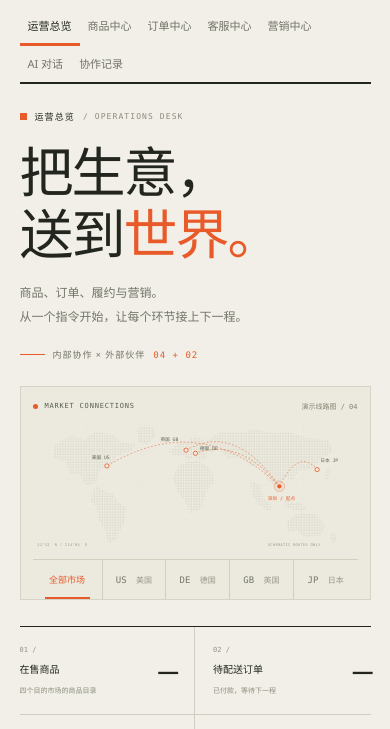
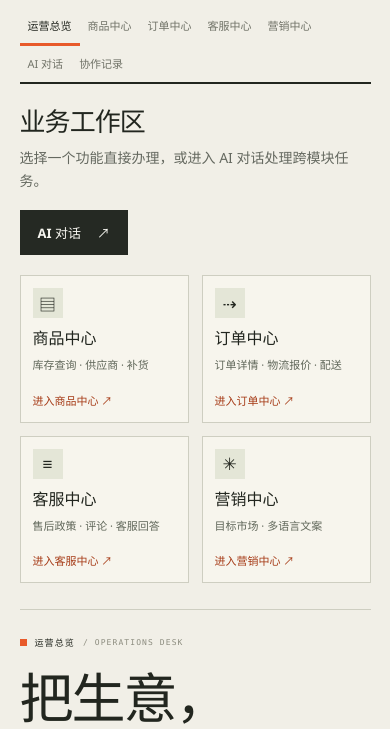
Before and after one commit to sir-svg/crossborder-commerce-agent-hub, a plain HTML site: page app/static/index.html in a window 390 px wide. Shown: the part 115-844 px from the top of the page. Drawn offline with Linux system fonts and the light colour scheme; no server answers.

Commit message:
Make independent business centers the default landing workspace

```diff
--- a/app/static/app.js
+++ b/app/static/app.js
@@ -523,23 +523,26 @@ $("#table-market").addEventListener("change", (event) => {
   );
   if (button) button.click();
 });
-document.querySelectorAll("[data-tab]").forEach((button) =>
-  button.addEventListener("click", () => {
-    const tab = button.dataset.tab;
+function showTab(tab) {
+  const buttons = Array.from(document.querySelectorAll("[data-tab]"));
+  const button = buttons.find((item) => item.dataset.tab === tab);
+  if (!button) return;
   activeTab = tab;
   const independent = ["products", "orders", "support", "marketing"].includes(
     tab,
   );
-    document
-      .querySelectorAll("[data-tab]")
-      .forEach((b) => b.classList.toggle("active", b === button));
+  buttons.forEach((b) => {
+    b.classList.toggle("active", b === button);
+    if (b === button) b.setAttribute("aria-current", "page");
+    else b.removeAttribute("aria-current");
+  });
   $("#page-label").textContent = button.dataset.label;
   const titles = {
     overview: [
       "把生意，",
       "送到",
       "世界。",
-        "商品、订单、履约与营销。从一个指令开始，让每个环节接上下一程。",
+      "商品、订单、履约与营销的业务概况。",
     ],
     products: [
       "每一件货，",
@@ -587,24 +590,20 @@ document.querySelectorAll("[data-tab]").forEach((button) =>
   $("#page-description").textContent = titles[tab][3];
   $(".hero").hidden = independent;
   $(".metrics").hidden = independent;
-    $(".assistant-panel").hidden = independent || tab === "activity";
+  $("#module-launcher").hidden = tab !== "overview";
+  $(".assistant-panel").hidden = tab !== "assistant";
   $(".main-grid").hidden = ["support", "marketing"].includes(tab);
-    $(".main-grid").classList.toggle(
-      "single-column",
-      independent || tab === "activity",
-    );
-    $("#scenario-section").hidden = !["overview", "assistant"].includes(tab);
+  $(".main-grid").classList.toggle("single-column", tab !== "assistant");
+  $("#scenario-section").hidden = tab !== "assistant";
   $(".data-panel").hidden = ![
     "overview",
     "products",
     "orders",
     "assistant",
   ].includes(tab);
-    $("#activity-panel").hidden = ![
-      "overview",
-      "activity",
-      "assistant",
-    ].includes(tab);
+  $("#activity-panel").hidden = !["overview", "activity", "assistant"].includes(
+    tab,
+  );
   $("#table-filter").hidden = !["products", "orders"].includes(tab);
   $("#table-market").value = market;
   document.querySelector(".data-tabs").hidden = independent;
@@ -614,8 +613,42 @@ document.querySelectorAll("[data-tab]").forEach((button) =>
     dataTab = tab;
     renderTable();
   }
-  }),
+}
+function navigate(tab) {
+  const hash = "#" + tab;
+  if (location.hash !== hash) window.history.pushState(null, "", hash);
+  showTab(tab);
+  window.scrollTo(0, 0);
+}
+document
+  .querySelectorAll("[data-tab]")
+  .forEach((button) =>
+    button.addEventListener("click", () => navigate(button.dataset.tab)),
   );
+document.querySelectorAll("#module-launcher a[href^='#']").forEach((link) => {
+  link.addEventListener("click", (event) => {
+    if (
+      event.button !== 0 ||
+      event.ctrlKey ||
+      event.metaKey ||
+      event.shiftKey ||
+      event.altKey
+    )
+      return;
+    event.preventDefault();
+    navigate(link.hash.slice(1));
+  });
+});
+function routeFromHash() {
+  const requested = location.hash.slice(1);
+  const valid = Array.from(document.querySelectorAll("[data-tab]")).some(
+    (button) => button.dataset.tab === requested,
+  );
+  showTab(valid ? requested : "overview");
+  window.scrollTo(0, 0);
+}
+window.addEventListener("hashchange", routeFromHash);
+document.addEventListener("DOMContentLoaded", routeFromHash);
 $("#new-session").addEventListener("click", () => {
   sessionId = crypto.randomUUID();
   sessionStorage.setItem("border-session", sessionId);
@@ -644,7 +677,7 @@ $("#logout-form").addEventListener("submit", () => {
         create("span", "demo-tag", "在线演示"),
         document.createTextNode("休眠或重启后数据重置 · 仅演示数据"),
       );
-      $(".utility-edition").textContent = "FREE DEMO — TEMPORARY DATA";
+      $(".utility-edition").textContent = "在线演示 · 模块版 2";
     }
     const user = await (await api("/api/auth/me")).json();
     $("#logout-form").hidden = !user.login_required;
--- a/app/static/index.html
+++ b/app/static/index.html
@@ -6,9 +6,9 @@
     <meta name="color-scheme" content="light" />
     <meta name="theme-color" content="#f1efe7" />
     <title>BORDER · 跨境作业台</title>
-    <link rel="stylesheet" href="/static/style.css" />
-    <script src="/static/app.js" defer></script>
-    <script src="/static/modules.js" defer></script>
+    <link rel="stylesheet" href="/static/style.css?v=20261126-2" />
+    <script src="/static/app.js?v=20261126-2" defer></script>
+    <script src="/static/modules.js?v=20261126-2" defer></script>
   </head>
   <body>
     <div class="utility-strip">
@@ -17,7 +17,7 @@
         ><i></i><span id="connection">正在连接服务</span></span
       >
       <div class="utility-account">
-        <span class="utility-edition">DEMO EDITION — 001</span>
+        <span class="utility-edition">DEMO · 模块版 2</span>
         <form id="logout-form" action="/logout" method="post" hidden>
           <button type="submit">退出登录 ↗</button>
         </form>
@@ -64,6 +64,47 @@
       >
     </header>
     <main>
+      <section
+        id="module-launcher"
+        class="module-launcher"
+        aria-label="业务入口"
+      >
+        <div class="launcher-heading">
+          <div>
+            <h1>业务工作区</h1>
+            <p>选择一个功能直接办理，或进入 AI 对话处理跨模块任务。</p>
+          </div>
+          <a class="launcher-assistant" href="#assistant"
+            >AI 对话 <span aria-hidden="true">↗</span></a
+          >
+        </div>
+        <div class="launcher-grid">
+          <a class="launcher-card" href="#products">
+            <span class="launcher-icon" aria-hidden="true">▤</span>
+            <strong>商品中心</strong>
+            <span>库存查询 · 供应商 · 补货</span>
+            <span class="launcher-link">进入商品中心 ↗</span>
+          </a>
+          <a class="launcher-card" href="#orders">
+            <span class="launcher-icon" aria-hidden="true">⇢</span>
+            <strong>订单中心</strong>
+            <span>订单详情 · 物流报价 · 配送</span>
+            <span class="launcher-link">进入订单中心 ↗</span>
+          </a>
+          <a class="launcher-card" href="#support">
+            <span class="launcher-icon" aria-hidden="true">≡</span>
+            <strong>客服中心</strong>
+            <span>售后政策 · 评论 · 客服回答</span>
+            <span class="launcher-link">进入客服中心 ↗</span>
+          </a>
+          <a class="launcher-card" href="#marketing">
+            <span class="launcher-icon" aria-hidden="true">✳</span>
+            <strong>营销中心</strong>
+            <span>目标市场 · 多语言文案</span>
+            <span class="launcher-link">进入营销中心 ↗</span>
+          </a>
+        </div>
+      </section>
       <section class="hero">
         <div class="hero-copy">
           <div class="eyebrow">
@@ -215,8 +256,8 @@
         </div>
       </div>
       <section id="module-workspace" aria-label="独立业务操作" hidden></section>
-      <div class="main-grid">
-        <aside class="assistant-panel" aria-label="智能任务台">
+      <div class="main-grid single-column">
+        <aside class="assistant-panel" aria-label="智能任务台" hidden>
           <div class="assistant-header">
             <span class="dispatch-mark" aria-hidden="true">↗</span>
             <div>
@@ -280,7 +321,7 @@
           </div>
         </aside>
         <div class="content-column">
-          <section id="scenario-section" class="scenarios">
+          <section id="scenario-section" class="scenarios" hidden>
             <div class="section-heading">
               <div>
                 <span class="section-index">A /</span>
--- a/app/static/style.css
+++ b/app/static/style.css
@@ -1851,6 +1851,108 @@ footer {
 .module-source p {
   margin-top: 8px;
 }
+.module-launcher {
+  padding: 32px 0 26px;
+  border-bottom: 1px solid var(--line);
+}
+.launcher-heading {
+  display: flex;
+  align-items: end;
+  justify-content: space-between;
+  gap: 18px;
+  margin-bottom: 20px;
+}
+.launcher-heading h1 {
+  margin: 0 0 8px;
+  font-size: clamp(26px, 3vw, 40px);
+  line-height: 1.2;
+  letter-spacing: -0.035em;
+}
+.launcher-heading p {
+  margin: 0;
+  color: #656960;
+  font-size: 14px;
+  line-height: 1.65;
+}
+.launcher-assistant {
+  display: flex;
+  align-items: center;
+  gap: 16px;
+  background: var(--dark);
+  color: #f7f6f0;
+  padding: 13px 18px;
+  font-size: 13px;
+  font-weight: 650;
+  white-space: nowrap;
+}
+.launcher-grid {
+  display: grid;
+  grid-template-columns: repeat(4, minmax(0, 1fr));
+  gap: 13px;
+}
+.launcher-card {
+  display: flex;
+  flex-direction: column;
+  gap: 9px;
+  min-width: 0;
+  padding: 17px;
+  border: 1px solid var(--line);
+  background: #f7f5ed;
+  transition:
+    background 140ms,
+    border-color 140ms;
+}
+.launcher-card:hover,
+.launcher-card:focus-visible {
+  background: #fffdf7;
+  border-color: var(--orange);
+}
+.launcher-card strong {
+  font-size: 18px;
+}
+.launcher-icon {
+  display: grid;
+  place-items: center;
+  color: var(--ink);
+  width: 30px;
+  height: 30px;
+  background: #e4e6d7;
+  font-size: 17px;
+}
+.launcher-card > span:not(.launcher-icon) {
+  font-size: 12px;
+  color: #60675a;
+  line-height: 1.65;
+}
+.launcher-card .launcher-link {
+  margin-top: 10px;
+  font-weight: 650;
+  color: #a63b17 !important;
+}
+@media (max-width: 880px) {
+  .launcher-grid {
+    grid-template-columns: repeat(2, minmax(0, 1fr));
+  }
+}
+@media (max-width: 430px) {
+  .module-launcher {
+    padding-top: 23px;
+  }
+  .launcher-card {
+    padding: 12px;
+    gap: 7px;
+  }
+  .launcher-card strong {
+    font-size: 16px;
+  }
+  .launcher-heading {
+    align-items: start;
+    flex-direction: column;
+  }
+  .launcher-card > span:not(.launcher-icon) {
+    font-size: 11px;
+  }
+}
 .module-confirm-section {
   border-top: 1px solid var(--line);
   padding-top: 16px;
```
Also changed, not shown: 3 other files. Lines whose indentation alone changed are shown as unchanged.
